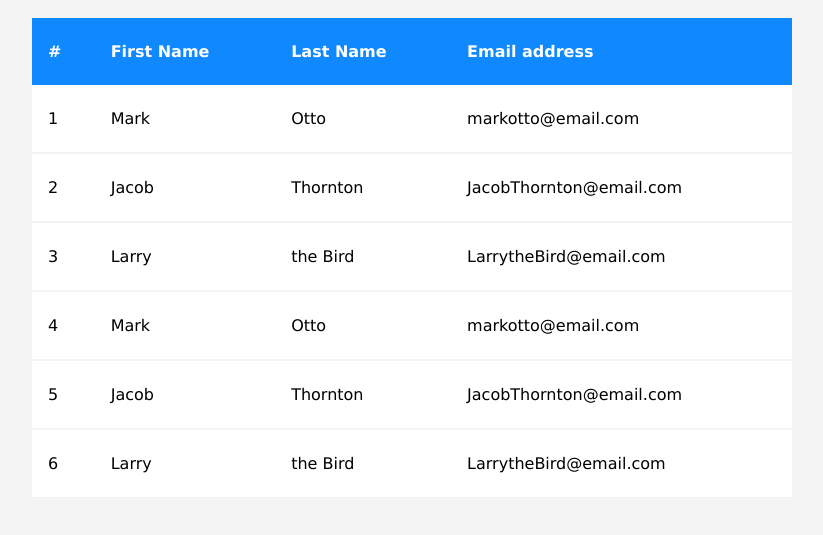
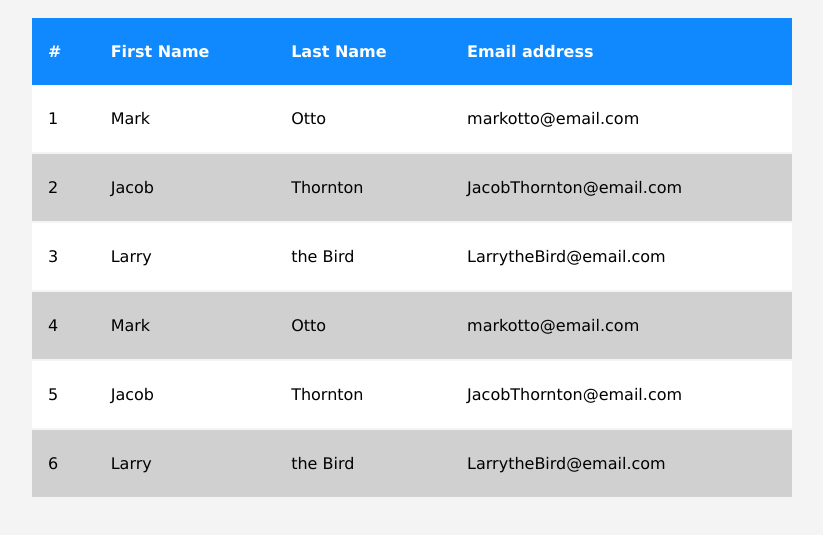
Before and after one commit to MariusCodeAcademy/type12-HTML06-tables, a plain HTML site: page uzd1/index.html in a window 1280 px wide. Shown: the part 41-576 px from the top of the page, without its empty margins (228-1051 px from the left). Drawn offline with Linux system fonts and the light colour scheme.

Commit message:
lyginiai even odd

```diff
--- a/uzd1/style.css
+++ b/uzd1/style.css
@@ -24,6 +24,16 @@ th {
 }
 
 td {
-  background-color: #fff;
+  /* background-color: #fff; */
   border-bottom: 2px solid #f4f4f4;
 }
+
+tr {
+  background-color: #ffffff;
+}
+
+/* 2, 4, 6 .. lyginiai even angl  */
+/* 1, 3, 5 .. nelyginiai odd angl  */
+tr:nth-child(even) {
+  background-color: #d0d0d0;
+}
```
